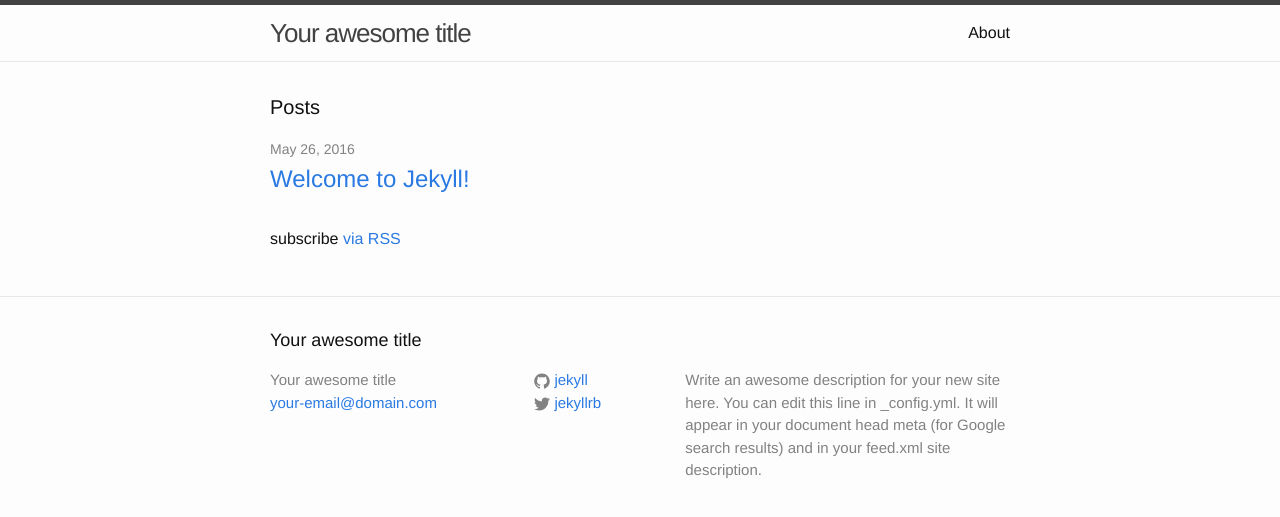
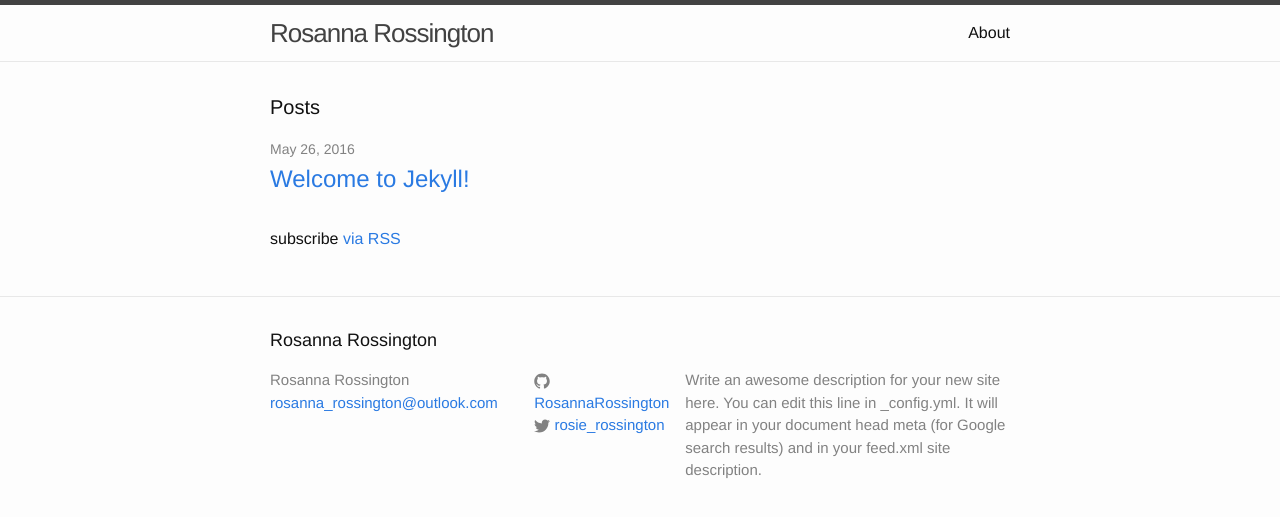
Before and after one commit to RosannaRossington/RosannaRossington.github.io, a Jekyll site: the page built from index.html, in a window 1280 px wide. Shown: the top 517 px of the page. Built offline with Jekyll 4.4.1, drawn with Linux system fonts in a browser that asks for light colours.

Commit message:
Update _config.yml

```diff
--- a/_config.yml
+++ b/_config.yml
@@ -6,16 +6,16 @@
 # 'jekyll serve'. If you change this file, please restart the server process.
 
 # Site settings
-title: Your awesome title
-email: your-email@domain.com
+title: Rosanna Rossington
+email: rosanna_rossington@outlook.com
 description: > # this means to ignore newlines until "baseurl:"
   Write an awesome description for your new site here. You can edit this
   line in _config.yml. It will appear in your document head meta (for
   Google search results) and in your feed.xml site description.
 baseurl: "" # the subpath of your site, e.g. /blog
-url: "http://yourdomain.com" # the base hostname & protocol for your site
-twitter_username: jekyllrb
-github_username:  jekyll
+url: "http://rosannarossington.com" # the base hostname & protocol for your site
+twitter_username: rosie_rossington
+github_username:  RosannaRossington
 
 # Build settings
 markdown: kramdown
```
